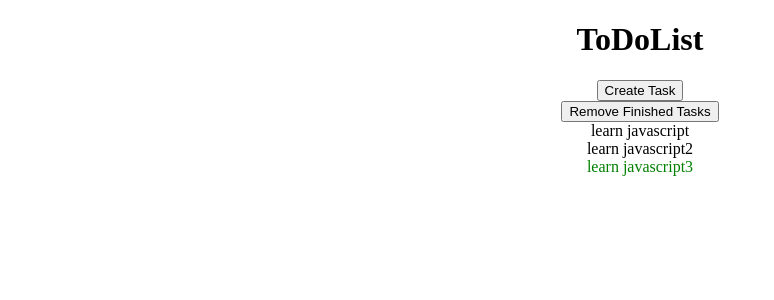
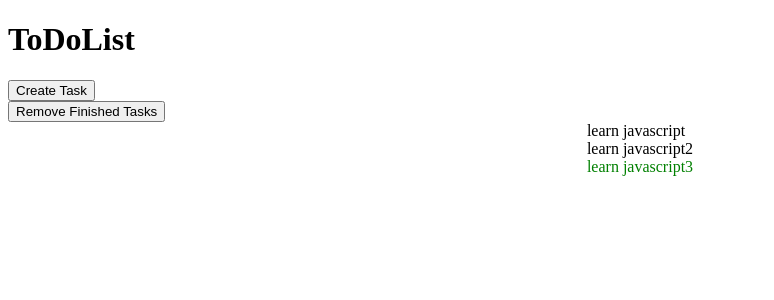
Before and after one commit to JakeBareng/react_todolist, a React (Create React App) app: page / in a window 1280 px wide. Shown: the top 300 px of the page, without its empty margins (0-774 px from the left). Built offline with nearby package versions, Linux system fonts and the light colour scheme.

Commit message:
removed app.css

```diff
--- a/src/App.css
+++ /dev/null
@@ -1,38 +0,0 @@
-.App {
-  text-align: center;
-}
-
-.App-logo {
-  height: 40vmin;
-  pointer-events: none;
-}
-
-@media (prefers-reduced-motion: no-preference) {
-  .App-logo {
-    animation: App-logo-spin infinite 20s linear;
-  }
-}
-
-.App-header {
-  background-color: #282c34;
-  min-height: 100vh;
-  display: flex;
-  flex-direction: column;
-  align-items: center;
-  justify-content: center;
-  font-size: calc(10px + 2vmin);
-  color: white;
-}
-
-.App-link {
-  color: #61dafb;
-}
-
-@keyframes App-logo-spin {
-  from {
-    transform: rotate(0deg);
-  }
-  to {
-    transform: rotate(360deg);
-  }
-}
--- a/src/App.js
+++ b/src/App.js
@@ -1,4 +1,4 @@
-import './App.css';
+import './index.css';
 import Title from './components/Title';
 import React, { useState } from 'react';
 import todos from './mock-todo.json';
--- a/src/components/ToDo.js
+++ b/src/components/ToDo.js
@@ -5,7 +5,7 @@ const ToDo = ({todo, toggle}) => {
         toggle(todo.id)
     }
     return (
-        <div className={todo.done?"done clickable":"not-done clickable"} onClick={handleEvent}>
+        <div className={todo.done?"done clickable task":"not-done clickable task"} onClick={handleEvent}>
             {todo.todo}
         </div>
     )
--- a/src/components/ToDoList.js
+++ b/src/components/ToDoList.js
@@ -2,7 +2,7 @@ import React from "react";
 import ToDo from './ToDo.js'
 const ToDoList = ({toDoList,toggle}) => {
     return (
-        <div>
+        <div className="task-list">
             {
                 toDoList.map(todo => {
                     return (<ToDo todo={todo} toggle={toggle} key={todo.id}/> )
--- a/src/index.css
+++ b/src/index.css
@@ -7,3 +7,10 @@
 .clickable {
   cursor: pointer;
 }
+.task {
+  width: fit-content;
+}
+.task-list {
+  width: fit-content;
+  margin: auto;
+}
```
